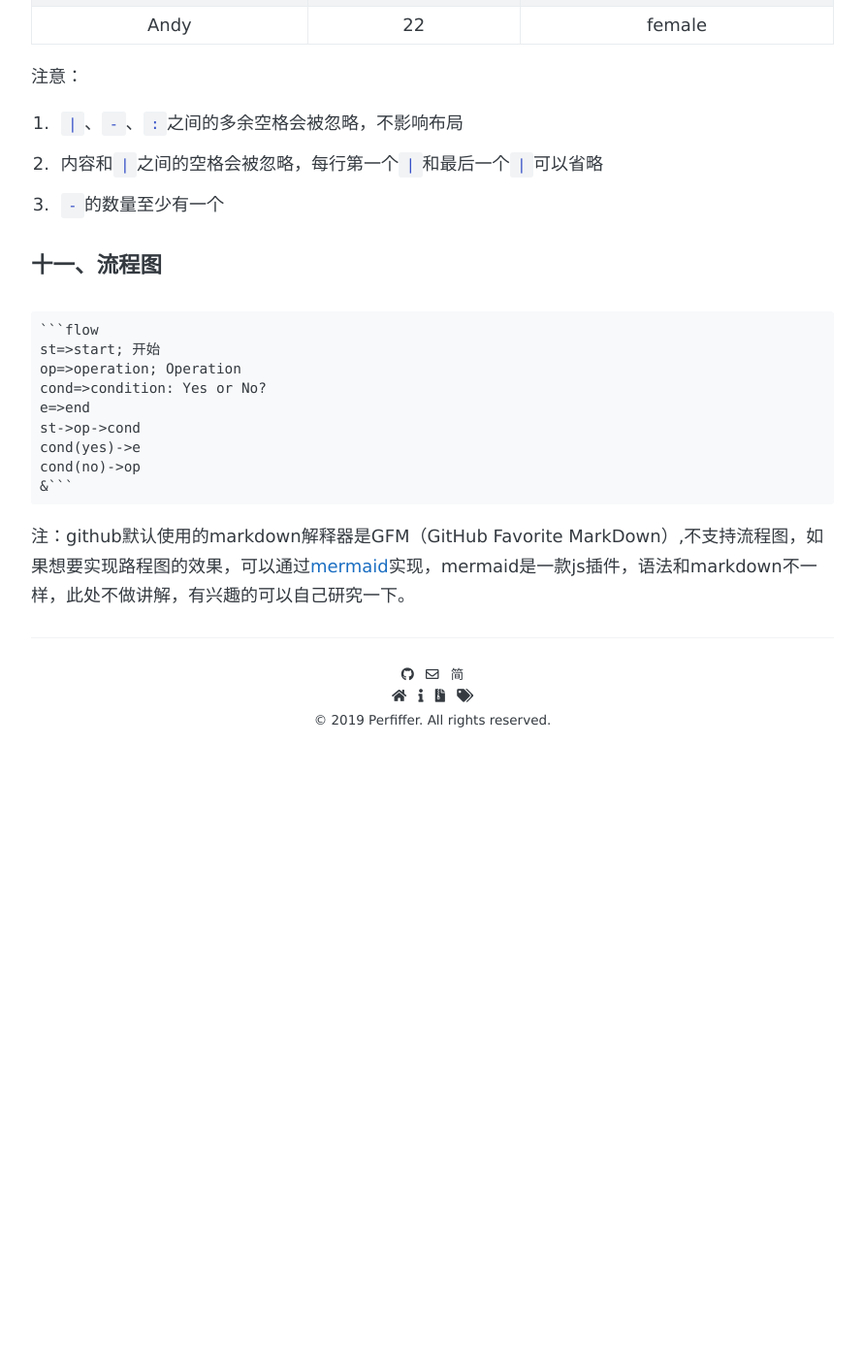
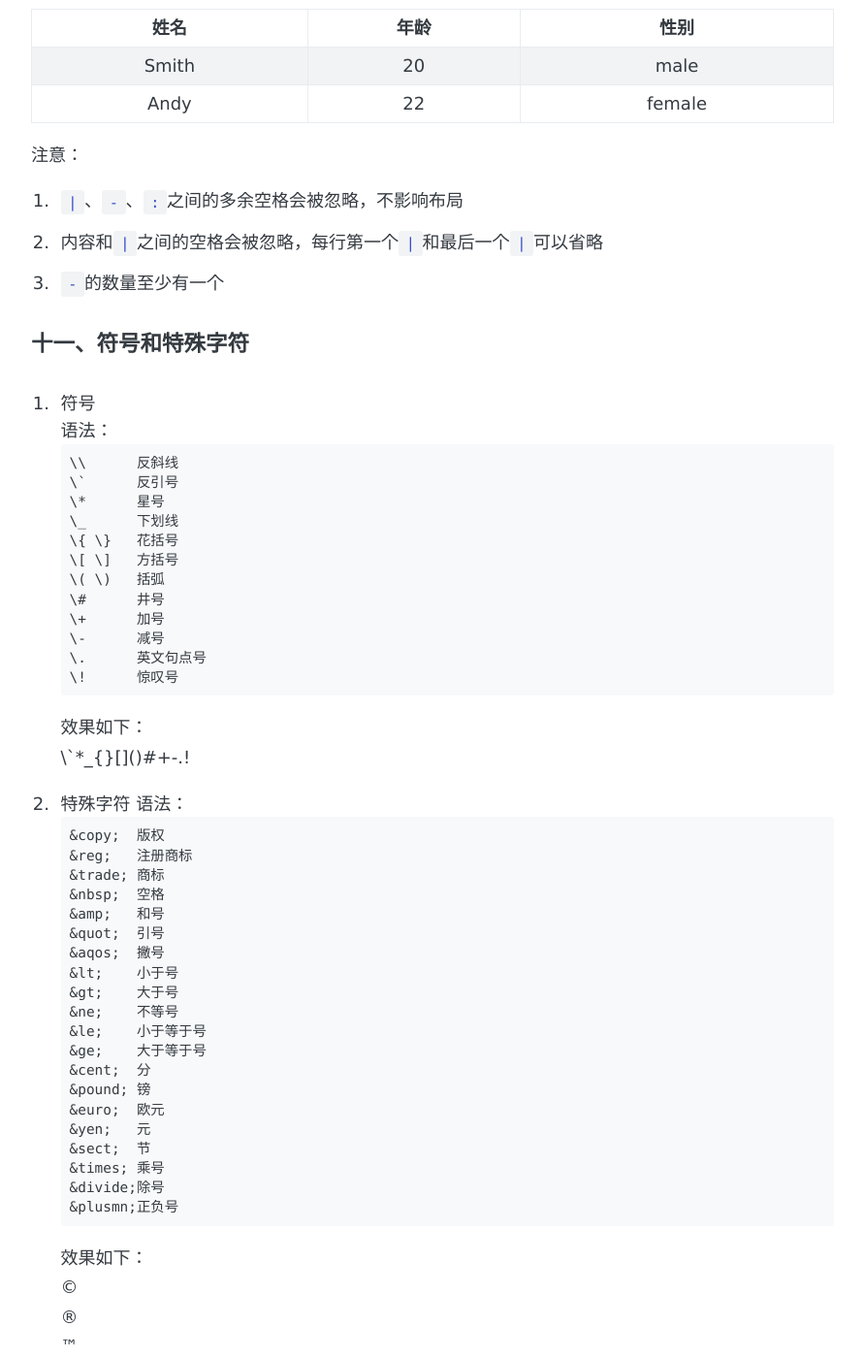
Before and after one commit to perfiffer/perfiffer.github.io, a Jekyll site: the page built from _posts/2019-04-16-markdown语法.md, in a window 1280 px wide and 1400 px high, scrolled down 9678 px. Shown: the whole window at 97% size, without its empty margins (194-1085 px from the left). Built offline with Jekyll 4.4.1, drawn with Linux system fonts in a browser that asks for light colours; some web fonts are replaced; comment, search, counter and statistics services are not loaded; before the commit the page ends 10485 px from its top, so only the background shows below that; some of the changed text lies outside the part shown.

Commit message:
update blog

````diff
--- a/_posts/2019-04-16-markdown语法.md
+++ b/_posts/2019-04-16-markdown语法.md
@@ -11,11 +11,12 @@ comments: true
 * 引用
 * 代码块
 * 强调
-* 列表2
+* 列表
 * 分割线
 * 超链接
 * 图片
 * 表格
+* 符号和特殊字符
 * 流程图
 
 #### 一、标题
@@ -88,7 +89,7 @@ markdown的段落只要在上一段落和下一段落之间存在空行，就可
 >>>引用嵌套内容
 
 #### 四、代码块
-格式：
+语法：
 * 单行代码：代码之间用一个`` ` ``包起来
 ```
 `代码内容`
@@ -123,12 +124,7 @@ function hello() {
         console.log("hello, markdown");
 }
 ```
-注：测试了一下GitHub的Markdown解释器，`~`也可以解析单行代码和代码块，格式如下：
-* 单行代码，代码之间用一个`~`包起来
-```
-~代码内容~
-```
-* 代码块：代码之间用三个`~`包起来，三个`~`单独占一行
+注：测试了一下GitHub的Markdown解释器，`~`也可以解析代码块，语法如下：
 ```
 ~~~
 语句1
@@ -137,13 +133,6 @@ function hello() {
 ~~~
 ```
 示例：
-* 单行代码
-```
-~System.out.println("hello, markdown");~
-```
-效果如下：
-~System.out.println("hello, markdown");~
-* 多行代码
 ```
 ~~~
 function exec() {
@@ -157,7 +146,6 @@ function exec() {
 	console.log("hello, markdown");
 }
 ~~~
-~`~
 
 #### 五、强调
 在强调的内容两侧分别加上`*`或者`_`，如：
@@ -195,6 +183,22 @@ function exec() {
 * 第二项
 * 第三项
 
+列表的嵌套，在第二行的列表下输入一个`Tab`制表符
+示例：
+* 第一项
+	* 第一项子项一
+	* 第一子项二
+* 第二项
+	* 第二项子项一
+	* 第二项子项二
+效果如下：
+* 第一项
+        * 第一项子项一
+        * 第一子项二
+* 第二项
+        * 第二项子项一
+        * 第二项子项二
+
 ##### 有序列表
 有序列表直接用数字表示，实例如下：
 ```
@@ -229,7 +233,7 @@ _ _ _ _
 注：某些编辑器下，`-`、`*`或`_`中间需要加空格，才可以正常解析，例如：未添加markdown插件的vim编辑器
 
 #### 八、超链接
-链接可以用来跳转外部网站，格式如下：
+链接可以用来跳转外部网站，语法如下：
 ```
 [超链接名](超链接地址 "超链接title")
 title可选
@@ -242,7 +246,7 @@ title可选
 [百度](http://www.baidu.com)
 
 #### 九、图片
-格式：
+语法：
 ```
 ![图片alt](图片地址 "图片title")
 alt是显示在图片下面的文字，是对图片内容的解释说明
@@ -257,7 +261,7 @@ title是图片的标题，当鼠标放上去时显示，可选
 
 
 #### 十、表格
-格式：
+语法：
 ```
 | 列1 | 列2 | 列3 |
 | 列名1 | 列名2 | 列名3 |
@@ -325,7 +329,75 @@ title是图片的标题，当鼠标放上去时显示，可选
 2. 内容和`|`之间的空格会被忽略，每行第一个`|`和最后一个`|`可以省略
 3. `-`的数量至少有一个
 
-#### 十一、流程图
+#### 十一、符号和特殊字符
+1. 符号
+语法：
+```
+\\	反斜线
+\`	反引号
+\*	星号
+\_	下划线
+\{ \}	花括号
+\[ \]	方括号
+\( \)	括弧
+\#	井号
+\+	加号
+\-	减号
+\.	英文句点号
+\!	惊叹号
+```
+效果如下：
+\\\`\*\_\{\}\[\]\(\)\#\+\-\.\!
+
+
+2. 特殊字符
+语法：
+```
+&copy;	版权
+&reg;	注册商标
+&trade;	商标
+&nbsp;	空格
+&amp;	和号
+&quot;	引号
+&aqos;	撇号
+&lt;	小于号
+&gt;	大于号
+&ne;	不等号
+&le;	小于等于号
+&ge;	大于等于号
+&cent;	分
+&pound; 镑
+&euro;	欧元
+&yen;	元
+&sect;	节
+&times;	乘号
+&divide;除号
+&plusmn;正负号
+```
+效果如下：
+&copy;
+&reg;
+&trade;
+&nbsp;
+&amp;
+&quot;
+&aqos;
+&lt;
+&gt;
+&ne;
+&le;
+&ge;
+&cent;
+&pound;
+&euro;
+&yen;
+&sect;
+&times;
+&divide;
+&plusmn;
+
+
+#### 十二、流程图
 ```
 ```flow
 st=>start; 开始
````
